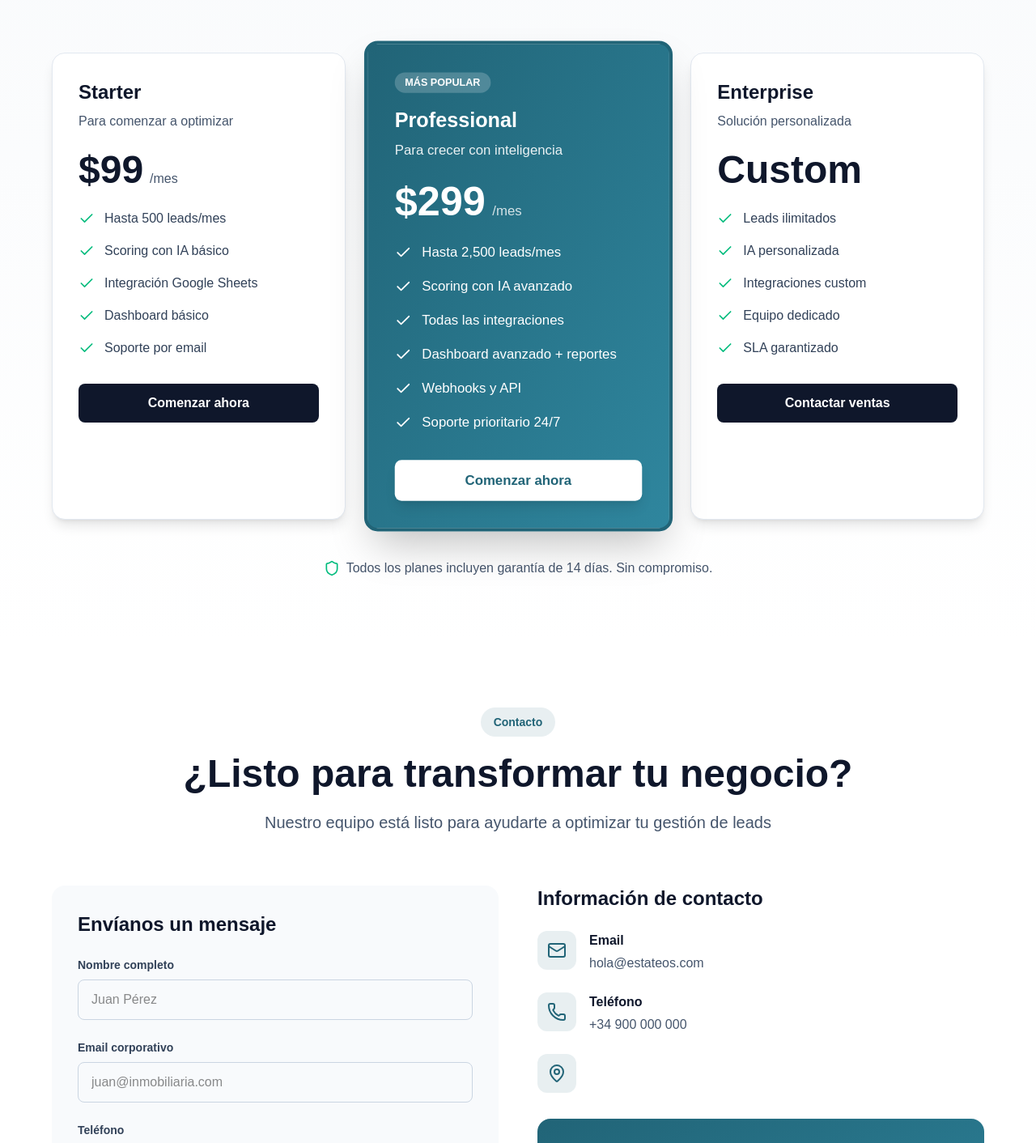
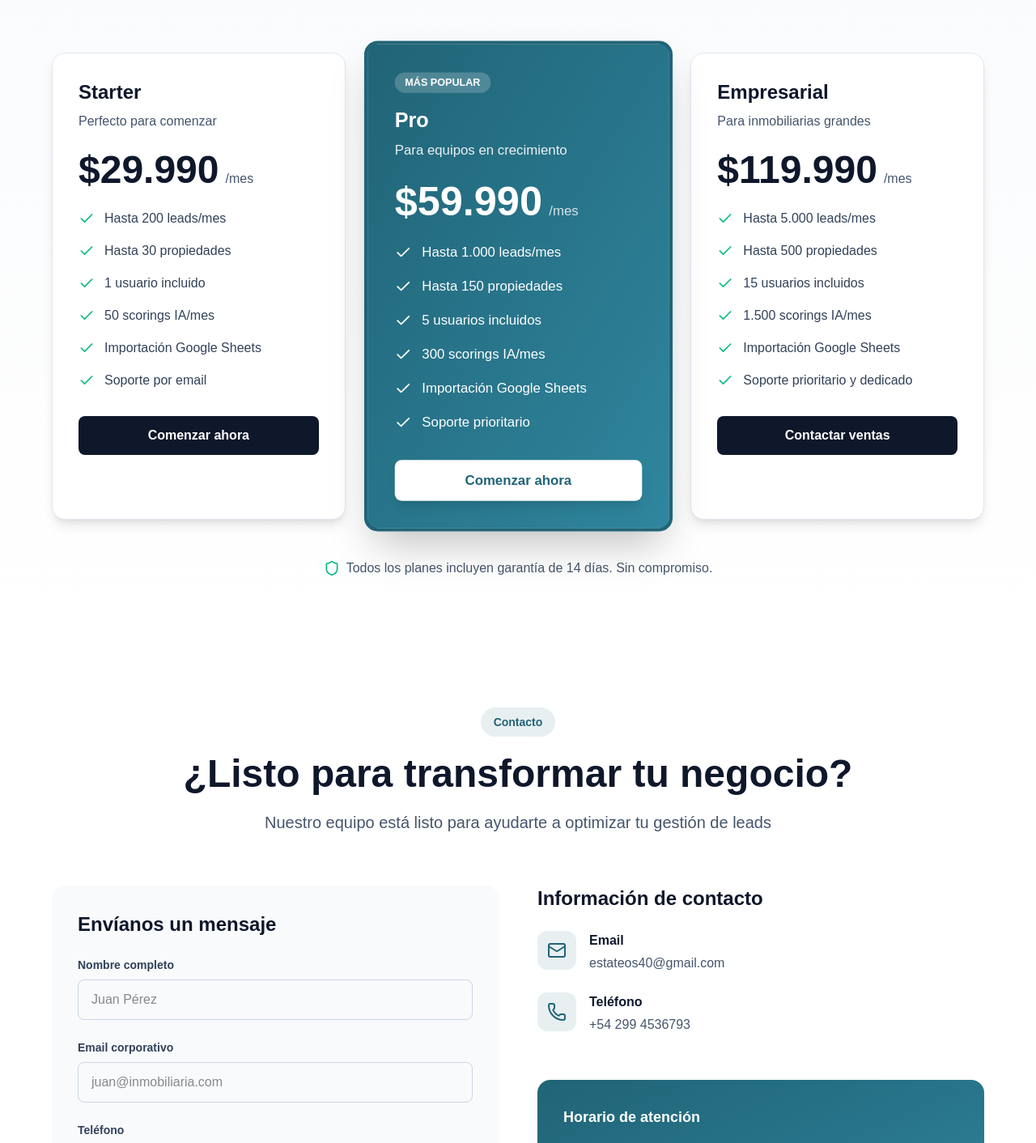
Before and after one commit to imanol676/SaaS-vertical-para-negocios-inmobiliarios, a Next.js app in the folder saasinmobiliario/: page / in a window 1280 px wide. Shown: the part 3003-4415 px from the top of the page at 81% size. Built offline with nearby package versions, Linux system fonts and the light colour scheme.

Commit message:
Landing con información real

```diff
--- a/saasinmobiliario/package.json
+++ b/saasinmobiliario/package.json
@@ -20,6 +20,7 @@
     "lucide-react": "^0.573.0",
     "mercadopago": "^2.12.0",
     "next": "16.1.6",
+    "nodemailer": "^8.0.2",
     "pg": "^8.18.0",
     "react": "19.2.3",
     "react-dom": "19.2.3",
@@ -29,6 +30,7 @@
   "devDependencies": {
     "@tailwindcss/postcss": "^4",
     "@types/node": "^20",
+    "@types/nodemailer": "^7.0.11",
     "@types/pg": "^8.16.0",
     "@types/react": "^19",
     "@types/react-dom": "^19",
--- /dev/null
+++ b/saasinmobiliario/src/app/api/contact/route.ts
@@ -0,0 +1,77 @@
+import { NextResponse } from 'next/server';
+import nodemailer from 'nodemailer';
+
+export async function POST(req: Request) {
+  try {
+    const body = await req.json();
+    const { name, email, phone, company, message } = body;
+
+    // Validate inputs
+    if (!name || !email || !message) {
+      return NextResponse.json(
+        { error: 'Missing required fields' },
+        { status: 400 }
+      );
+    }
+
+    const { EMAIL_USER, EMAIL_PASS } = process.env;
+
+    if (!EMAIL_USER || !EMAIL_PASS) {
+      console.error('Email credentials missing in environment variables');
+      return NextResponse.json(
+        { error: 'Server configuration error' },
+        { status: 500 }
+      );
+    }
+
+    const transporter = nodemailer.createTransport({
+      service: 'gmail',
+      auth: {
+        user: EMAIL_USER,
+        pass: EMAIL_PASS,
+      },
+    });
+
+    const mailOptions = {
+      from: email,
+      to: 'estateos40@gmail.com',
+      replyTo: email,
+      subject: `Nuevo contacto en EstateOS de: ${name}`,
+      text: `
+        Nuevo mensaje de contacto desde la Landing Page:
+
+        Nombre: ${name}
+        Email: ${email}
+        Teléfono: ${phone || 'No proporcionado'}
+        Empresa: ${company || 'No proporcionado'}
+
+        Mensaje:
+        ${message}
+      `,
+      html: `
+        <h3>Nuevo mensaje de contacto desde la Landing Page</h3>
+        <ul>
+          <li><strong>Nombre:</strong> ${name}</li>
+          <li><strong>Email:</strong> ${email}</li>
+          <li><strong>Teléfono:</strong> ${phone || 'No proporcionado'}</li>
+          <li><strong>Empresa:</strong> ${company || 'No proporcionado'}</li>
+        </ul>
+        <p><strong>Mensaje:</strong></p>
+        <p>${message.replace(/\n/g, '<br>')}</p>
+      `,
+    };
+
+    await transporter.sendMail(mailOptions);
+
+    return NextResponse.json(
+      { message: 'Email sent successfully' },
+      { status: 200 }
+    );
+  } catch (error) {
+    console.error('Error sending email:', error);
+    return NextResponse.json(
+      { error: 'Error sending email' },
+      { status: 500 }
+    );
+  }
+}
--- a/saasinmobiliario/src/app/page.tsx
+++ b/saasinmobiliario/src/app/page.tsx
@@ -1,3 +1,5 @@
+'use client';
+
 import {
   ArrowRight,
   BarChart3,
@@ -19,10 +21,45 @@ import {
   Phone,
   MapPin,
 } from "lucide-react";
+import { useState } from "react";
 
 import { SignIn, SignInButton, SignUpButton } from "@clerk/nextjs";
 
 export default function Home() {
+  const [formData, setFormData] = useState({
+    name: "",
+    email: "",
+    phone: "",
+    company: "",
+    message: "",
+  });
+  const [status, setStatus] = useState<"idle" | "loading" | "success" | "error">("idle");
+
+  const handleChange = (e: React.ChangeEvent<HTMLInputElement | HTMLTextAreaElement>) => {
+    setFormData({ ...formData, [e.target.id]: e.target.value });
+  };
+
+  const handleSubmit = async (e: React.FormEvent) => {
+    e.preventDefault();
+    setStatus("loading");
+
+    try {
+      const res = await fetch("/api/contact", {
+        method: "POST",
+        headers: { "Content-Type": "application/json" },
+        body: JSON.stringify(formData),
+      });
+
+      if (!res.ok) throw new Error("Failed to send");
+
+      setStatus("success");
+      setFormData({ name: "", email: "", phone: "", company: "", message: "" });
+    } catch (error) {
+      console.error(error);
+      setStatus("error");
+    }
+  };
+
   return (
     <div className="min-h-screen bg-gradient-to-br from-slate-50 via-white to-slate-100 ">
       {/*Header*/}
@@ -340,12 +377,12 @@ export default function Home() {
                   <h3 className="text-2xl font-bold text-slate-900 mb-2">
                     Starter
                   </h3>
-                  <p className="text-slate-600">Para comenzar a optimizar</p>
+                  <p className="text-slate-600">Perfecto para comenzar</p>
                 </div>
                 <div className="mb-6">
                   <div className="flex items-baseline">
                     <span className="text-5xl font-bold text-slate-900">
-                      $99
+                      $29.990
                     </span>
                     <span className="text-slate-600 ml-2">/mes</span>
                   </div>
@@ -353,23 +390,23 @@ export default function Home() {
                 <ul className="space-y-4 mb-8">
                   <li className="flex items-start gap-3">
                     <Check className="w-5 h-5 text-emerald-500 flex-shrink-0 mt-0.5" />
-                    <span className="text-slate-700">Hasta 500 leads/mes</span>
+                    <span className="text-slate-700">Hasta 200 leads/mes</span>
                   </li>
                   <li className="flex items-start gap-3">
                     <Check className="w-5 h-5 text-emerald-500 flex-shrink-0 mt-0.5" />
-                    <span className="text-slate-700">
-                      Scoring con IA básico
-                    </span>
+                    <span className="text-slate-700">Hasta 30 propiedades</span>
                   </li>
                   <li className="flex items-start gap-3">
                     <Check className="w-5 h-5 text-emerald-500 flex-shrink-0 mt-0.5" />
-                    <span className="text-slate-700">
-                      Integración Google Sheets
-                    </span>
+                    <span className="text-slate-700">1 usuario incluido</span>
                   </li>
                   <li className="flex items-start gap-3">
                     <Check className="w-5 h-5 text-emerald-500 flex-shrink-0 mt-0.5" />
-                    <span className="text-slate-700">Dashboard básico</span>
+                    <span className="text-slate-700">50 scorings IA/mes</span>
+                  </li>
+                  <li className="flex items-start gap-3">
+                    <Check className="w-5 h-5 text-emerald-500 flex-shrink-0 mt-0.5" />
+                    <span className="text-slate-700">Importación Google Sheets</span>
                   </li>
                   <li className="flex items-start gap-3">
                     <Check className="w-5 h-5 text-emerald-500 flex-shrink-0 mt-0.5" />
@@ -391,42 +428,40 @@ export default function Home() {
                 </div>
                 <div className="mb-6">
                   <h3 className="text-2xl font-bold text-white mb-2">
-                    Professional
+                    Pro
                   </h3>
-                  <p className="text-white/90">Para crecer con inteligencia</p>
+                  <p className="text-white/90">Para equipos en crecimiento</p>
                 </div>
                 <div className="mb-6">
                   <div className="flex items-baseline">
-                    <span className="text-5xl font-bold text-white">$299</span>
+                    <span className="text-5xl font-bold text-white">$59.990</span>
                     <span className="text-white/80 ml-2">/mes</span>
                   </div>
                 </div>
                 <ul className="space-y-4 mb-8">
                   <li className="flex items-start gap-3">
                     <Check className="w-5 h-5 text-white flex-shrink-0 mt-0.5" />
-                    <span className="text-white">Hasta 2,500 leads/mes</span>
+                    <span className="text-white">Hasta 1.000 leads/mes</span>
                   </li>
                   <li className="flex items-start gap-3">
                     <Check className="w-5 h-5 text-white flex-shrink-0 mt-0.5" />
-                    <span className="text-white">Scoring con IA avanzado</span>
+                    <span className="text-white">Hasta 150 propiedades</span>
                   </li>
                   <li className="flex items-start gap-3">
                     <Check className="w-5 h-5 text-white flex-shrink-0 mt-0.5" />
-                    <span className="text-white">Todas las integraciones</span>
+                    <span className="text-white">5 usuarios incluidos</span>
                   </li>
                   <li className="flex items-start gap-3">
                     <Check className="w-5 h-5 text-white flex-shrink-0 mt-0.5" />
-                    <span className="text-white">
-                      Dashboard avanzado + reportes
-                    </span>
+                    <span className="text-white">300 scorings IA/mes</span>
                   </li>
                   <li className="flex items-start gap-3">
                     <Check className="w-5 h-5 text-white flex-shrink-0 mt-0.5" />
-                    <span className="text-white">Webhooks y API</span>
+                    <span className="text-white">Importación Google Sheets</span>
                   </li>
                   <li className="flex items-start gap-3">
                     <Check className="w-5 h-5 text-white flex-shrink-0 mt-0.5" />
-                    <span className="text-white">Soporte prioritario 24/7</span>
+                    <span className="text-white">Soporte prioritario</span>
                   </li>
                 </ul>
                 <a
@@ -441,37 +476,42 @@ export default function Home() {
               <div className="bg-white rounded-2xl p-8 shadow-lg border border-slate-200 hover:shadow-xl transition-all">
                 <div className="mb-6">
                   <h3 className="text-2xl font-bold text-slate-900 mb-2">
-                    Enterprise
+                    Empresarial
                   </h3>
-                  <p className="text-slate-600">Solución personalizada</p>
+                  <p className="text-slate-600">Para inmobiliarias grandes</p>
                 </div>
                 <div className="mb-6">
                   <div className="flex items-baseline">
                     <span className="text-5xl font-bold text-slate-900">
-                      Custom
+                      $119.990
                     </span>
+                    <span className="text-slate-600 ml-2">/mes</span>
                   </div>
                 </div>
                 <ul className="space-y-4 mb-8">
                   <li className="flex items-start gap-3">
                     <Check className="w-5 h-5 text-emerald-500 flex-shrink-0 mt-0.5" />
-                    <span className="text-slate-700">Leads ilimitados</span>
+                    <span className="text-slate-700">Hasta 5.000 leads/mes</span>
                   </li>
                   <li className="flex items-start gap-3">
                     <Check className="w-5 h-5 text-emerald-500 flex-shrink-0 mt-0.5" />
-                    <span className="text-slate-700">IA personalizada</span>
+                    <span className="text-slate-700">Hasta 500 propiedades</span>
                   </li>
                   <li className="flex items-start gap-3">
                     <Check className="w-5 h-5 text-emerald-500 flex-shrink-0 mt-0.5" />
-                    <span className="text-slate-700">Integraciones custom</span>
+                    <span className="text-slate-700">15 usuarios incluidos</span>
                   </li>
                   <li className="flex items-start gap-3">
                     <Check className="w-5 h-5 text-emerald-500 flex-shrink-0 mt-0.5" />
-                    <span className="text-slate-700">Equipo dedicado</span>
+                    <span className="text-slate-700">1.500 scorings IA/mes</span>
                   </li>
                   <li className="flex items-start gap-3">
                     <Check className="w-5 h-5 text-emerald-500 flex-shrink-0 mt-0.5" />
-                    <span className="text-slate-700">SLA garantizado</span>
+                    <span className="text-slate-700">Importación Google Sheets</span>
+                  </li>
+                  <li className="flex items-start gap-3">
+                    <Check className="w-5 h-5 text-emerald-500 flex-shrink-0 mt-0.5" />
+                    <span className="text-slate-700">Soporte prioritario y dedicado</span>
                   </li>
                 </ul>
                 <a
@@ -518,7 +558,7 @@ export default function Home() {
                 <h3 className="text-2xl font-bold text-slate-900 mb-6">
                   Envíanos un mensaje
                 </h3>
-                <form className="space-y-6">
+                <form className="space-y-6" onSubmit={handleSubmit}>
                   <div>
                     <label
                       htmlFor="name"
@@ -529,6 +569,9 @@ export default function Home() {
                     <input
                       type="text"
                       id="name"
+                      required
+                      value={formData.name}
+                      onChange={handleChange}
                       className="w-full px-4 py-3 rounded-lg border border-slate-300 focus:border-[#216477] focus:ring-2 focus:ring-[#216477]/20 outline-none transition-all"
                       placeholder="Juan Pérez"
                     />
@@ -543,6 +586,9 @@ export default function Home() {
                     <input
                       type="email"
                       id="email"
+                      required
+                      value={formData.email}
+                      onChange={handleChange}
                       className="w-full px-4 py-3 rounded-lg border border-slate-300 focus:border-[#216477] focus:ring-2 focus:ring-[#216477]/20 outline-none transition-all"
                       placeholder="juan@inmobiliaria.com"
                     />
@@ -557,8 +603,10 @@ export default function Home() {
                     <input
                       type="tel"
                       id="phone"
+                      value={formData.phone}
+                      onChange={handleChange}
                       className="w-full px-4 py-3 rounded-lg border border-slate-300 focus:border-[#216477] focus:ring-2 focus:ring-[#216477]/20 outline-none transition-all"
-                      placeholder="+34 600 000 000"
+                      placeholder="+54 9 299 4536793"
                     />
                   </div>
                   <div>
@@ -571,6 +619,8 @@ export default function Home() {
                     <input
                       type="text"
                       id="company"
+                      value={formData.company}
+                      onChange={handleChange}
                       className="w-full px-4 py-3 rounded-lg border border-slate-300 focus:border-[#216477] focus:ring-2 focus:ring-[#216477]/20 outline-none transition-all"
                       placeholder="Nombre de tu inmobiliaria"
                     />
@@ -584,16 +634,33 @@ export default function Home() {
                     </label>
                     <textarea
                       id="message"
+                      required
+                      value={formData.message}
+                      onChange={handleChange}
                       rows={4}
                       className="w-full px-4 py-3 rounded-lg border border-slate-300 focus:border-[#216477] focus:ring-2 focus:ring-[#216477]/20 outline-none transition-all resize-none"
                       placeholder="Cuéntanos sobre tu negocio y cómo podemos ayudarte..."
                     />
                   </div>
+
+                  {status === "success" && (
+                    <div className="p-4 bg-emerald-50 text-emerald-700 rounded-lg text-sm font-medium border border-emerald-200">
+                      ¡Tu mensaje se ha enviado correctamente! Nos pondremos en contacto contigo a la brevedad.
+                    </div>
+                  )}
+
+                  {status === "error" && (
+                    <div className="p-4 bg-red-50 text-red-700 rounded-lg text-sm font-medium border border-red-200">
+                      Ocurrió un error al enviar el mensaje. Por favor, intenta de nuevo o contáctanos directamente por correo.
+                    </div>
+                  )}
+
                   <button
                     type="submit"
-                    className="w-full px-8 py-4 rounded-lg bg-[#216477] text-white font-semibold hover:bg-[#2f869e] transition-all duration-300 shadow-lg hover:shadow-xl flex items-center justify-center gap-2"
+                    disabled={status === "loading"}
+                    className="w-full px-8 py-4 rounded-lg bg-[#216477] text-white font-semibold hover:bg-[#2f869e] transition-all duration-300 shadow-lg hover:shadow-xl flex items-center justify-center gap-2 disabled:opacity-75 disabled:cursor-not-allowed"
                   >
-                    Enviar mensaje
+                    {status === "loading" ? "Enviando..." : "Enviar mensaje"}
                     <ArrowRight className="w-5 h-5" />
                   </button>
                 </form>
@@ -618,7 +685,7 @@ export default function Home() {
                           href="mailto:hola@estateos.com"
                           className="text-slate-600 hover:text-[#216477] transition-colors"
                         >
-                          hola@estateos.com
+                          estateos40@gmail.com
                         </a>
                       </div>
                     </div>
@@ -632,18 +699,16 @@ export default function Home() {
                           Teléfono
                         </h4>
                         <a
-                          href="tel:+34900000000"
+                          href="tel:+542994536793"
                           className="text-slate-600 hover:text-[#216477] transition-colors"
                         >
-                          +34 900 000 000
+                          +54 299 4536793
                         </a>
                       </div>
                     </div>
 
                     <div className="flex items-start gap-4">
-                      <div className="w-12 h-12 rounded-xl bg-[#216477]/10 flex items-center justify-center flex-shrink-0">
-                        <MapPin className="w-6 h-6 text-[#216477]" />
-                      </div>
+
                     </div>
                   </div>
                 </div>
```
Also changed, not shown: 1 other file (tests, documents, lock files or other folders).
